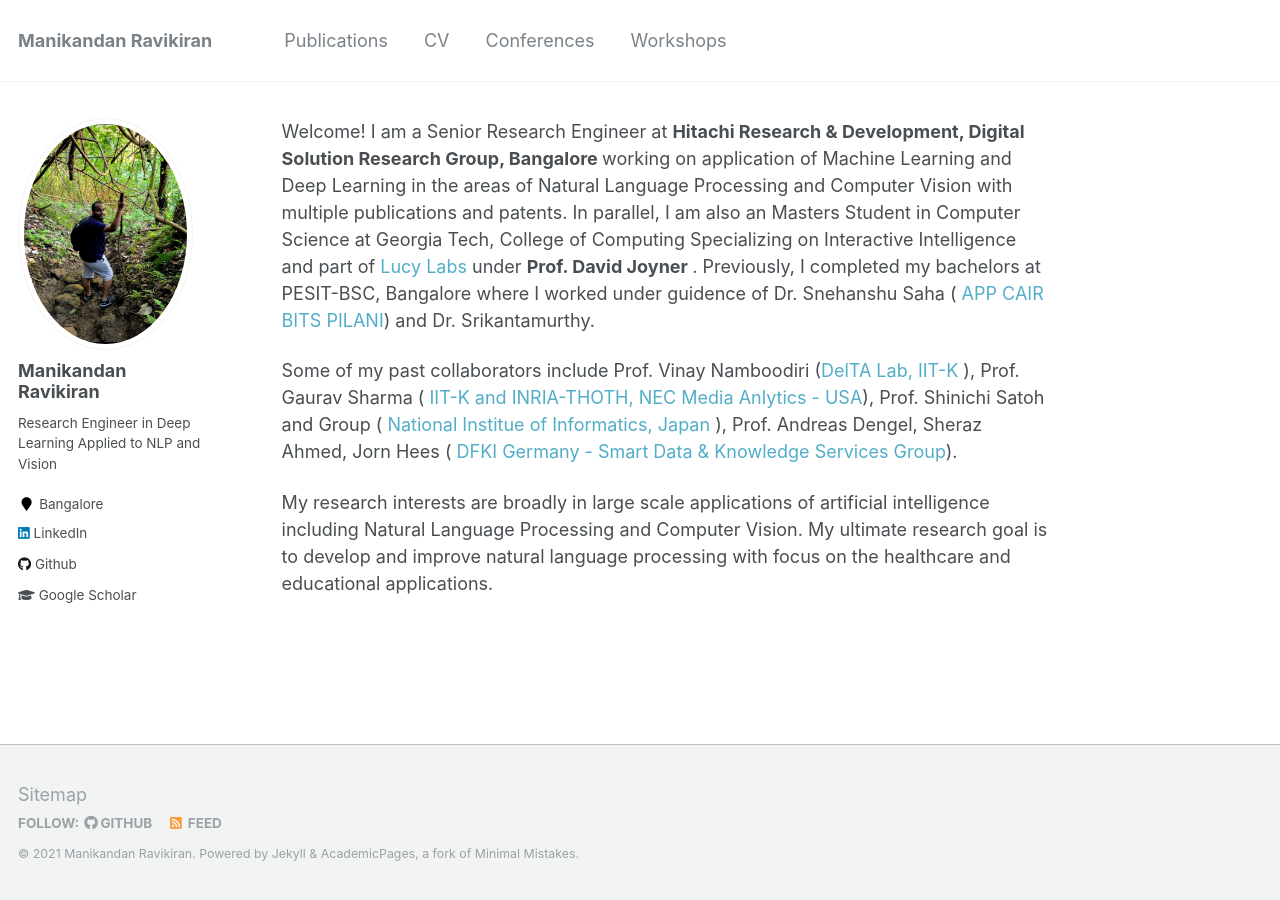
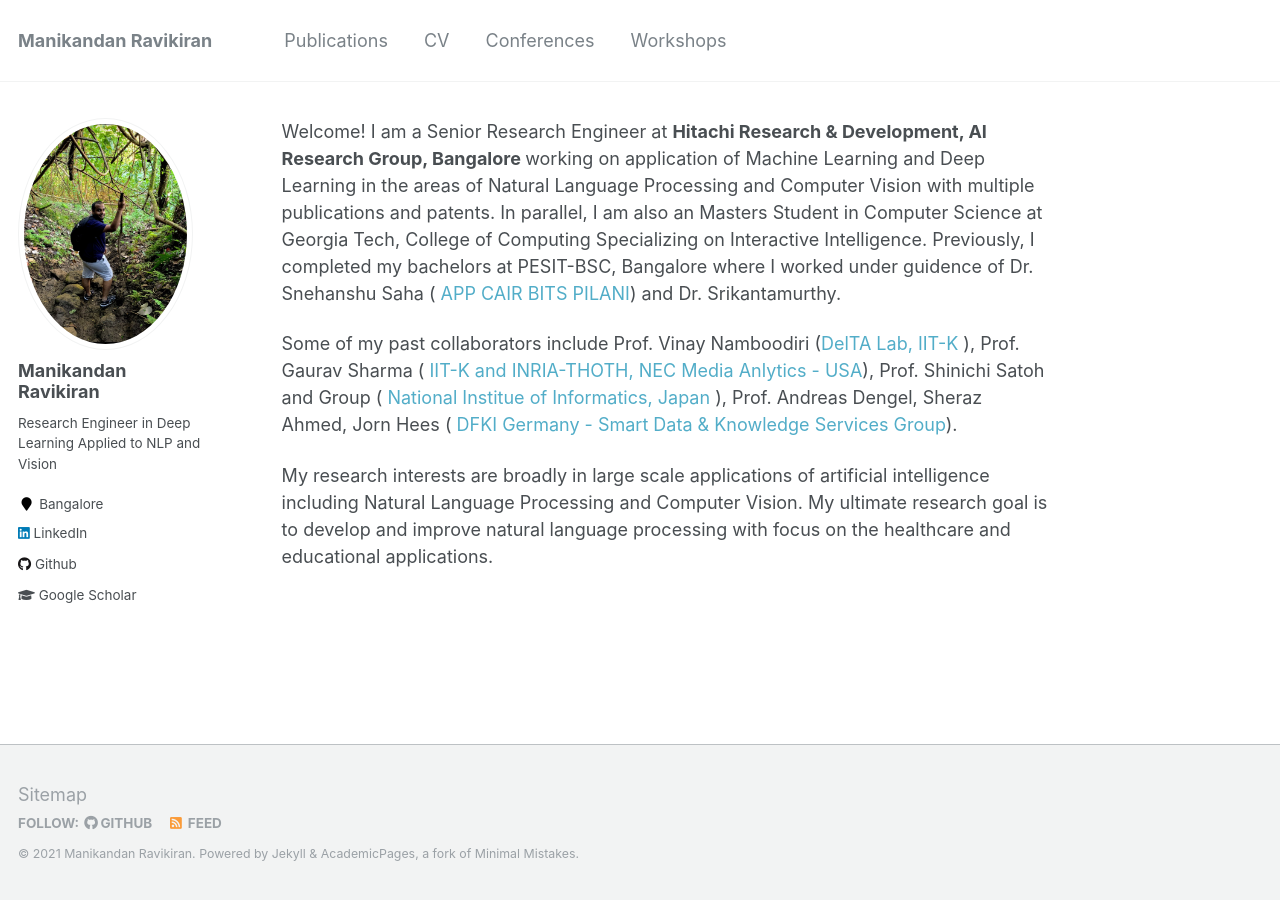
Before and after one commit to manikandan-ravikiran/manikandan-ravikiran.github.io, a Jekyll site: the page built from _pages/about.md, in a window 1280 px wide. Built offline with Jekyll 4.4.1, drawn with Linux system fonts in a browser that asks for light colours.

Commit message:
Updated about file

```diff
--- a/_pages/about.md
+++ b/_pages/about.md
@@ -7,9 +7,12 @@ redirect_from:
 ---
 
 
-Welcome! I am a Senior Research Engineer at <b> Hitachi Research & Development, Digital Solution Research Group, Bangalore </b> working on application of Machine Learning and Deep Learning in the areas of Natural Language Processing and Computer Vision with multiple publications and patents. In parallel, I am also an Masters Student in Computer Science at Georgia Tech, College of Computing Specializing on Interactive Intelligence and part of <a href="http://www.davidjoyner.net/" style="text-decoration: none;"> Lucy Labs </a> under <b> Prof. David Joyner </b>. Previously, I completed my bachelors at PESIT-BSC, Bangalore where I worked under guidence of  Dr. Snehanshu Saha (<a href="https://www.linkedin.com/in/snehanshusaha/" style="text-decoration: none;"> APP CAIR BITS PILANI</a>) and Dr. Srikantamurthy.
+Welcome! I am a Senior Research Engineer at <b> Hitachi Research & Development, AI Research Group, Bangalore </b> working on application of Machine Learning and Deep Learning in the areas of Natural Language Processing and Computer Vision with multiple publications and patents. In parallel, I am also an Masters Student in Computer Science at Georgia Tech, College of Computing Specializing on Interactive Intelligence. Previously, I completed my bachelors at PESIT-BSC, Bangalore where I worked under guidence of  Dr. Snehanshu Saha (<a href="https://www.linkedin.com/in/snehanshusaha/" style="text-decoration: none;"> APP CAIR BITS PILANI</a>) and Dr. Srikantamurthy.
 
 Some of my past collaborators include Prof. Vinay Namboodiri (<a href="http://deltalab.iitk.ac.in/" style="text-decoration: none;">DelTA Lab, IIT-K </a>), Prof. Gaurav Sharma (<a href="http://grvsharma.com" style="text-decoration: none;"> IIT-K and INRIA-THOTH, NEC Media Anlytics - USA</a>),  Prof. Shinichi Satoh and Group (<a href="http://www.satoh-lab.nii.ac.jp/" style="text-decoration: none;"> National Institue of Informatics, Japan </a>), Prof. Andreas Dengel, Sheraz Ahmed, Jorn Hees (<a href="https://www.dfki.de/en/web/research/research-departments-and-groups/smart-data-knowledge-services/team-sds/" style="text-decoration: none;">   DFKI Germany - Smart Data & Knowledge Services Group</a>).
 
 
 My research interests are broadly in large scale applications of artificial intelligence including Natural Language Processing and Computer Vision. My ultimate research goal is to develop and improve natural language processing with focus on the healthcare and educational applications.
+
+
+<!--- and part of <a href="http://www.davidjoyner.net/" style="text-decoration: none;"> Lucy Labs </a> under <b> Prof. David Joyner </b>. -->
```
